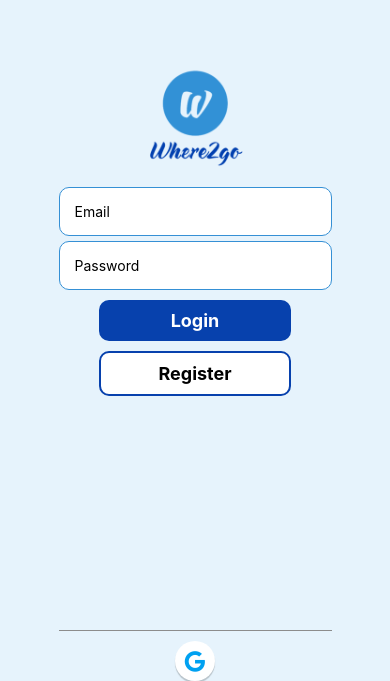
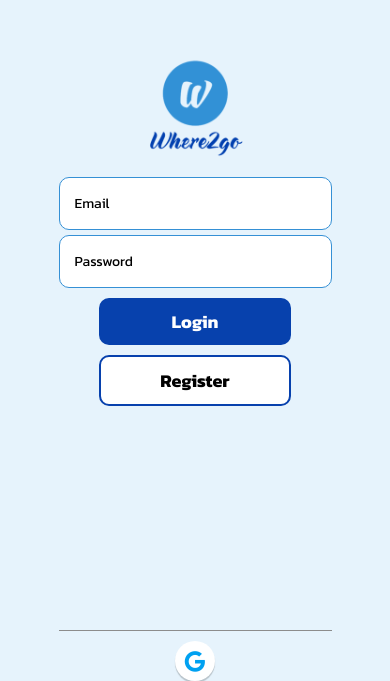
Before and after one commit to garizzutto/solo-project-codeworks, a React Native app: screen /LoginScreen in a window 390 px wide. Shown: the part 163-844 px from the top of the page. Built offline with nearby package versions, Linux system fonts and the light colour scheme; what expo-web-browser would draw is missing.

Commit message:
feat: font added to all texts

```diff
--- a/App.tsx
+++ b/App.tsx
@@ -14,6 +14,7 @@ import { StyleSheet } from 'react-native';
 import NewEventScreen from './screens/NewEventScreen';
 import Header from './components/Header';
 import Icons from './components/Icons';
+import { useFonts } from 'expo-font';
 
 const Stack = createStackNavigator<StackTypeParamList>();
 
@@ -23,6 +24,15 @@ export default function App() {
   );
 
   const header = (props: StackHeaderProps) => <Header {...props} />;
+
+  const [loaded] = useFonts({
+    'Kanit-Regular': require('./assets/fonts/Kanit/Kanit-Regular.ttf'),
+    'Kanit-Bold': require('./assets/fonts/Kanit/Kanit-Bold.ttf'),
+  });
+
+  if (!loaded) {
+    return null;
+  }
 
   return (
     <NavigationContainer>
@@ -66,5 +76,6 @@ export default function App() {
 const styles = StyleSheet.create({
   eventHeaderTitle: {
     fontSize: 30,
+    fontFamily: 'Kanit-Regular',
   },
 });
--- a/components/AttendeeItem.tsx
+++ b/components/AttendeeItem.tsx
@@ -21,7 +21,9 @@ const AttendeeItem = ({ uid }: { uid: string }) => {
         source={picture !== '' ? { uri: picture } : {}}
         style={styles.image}
       />
-      <Text numberOfLines={1}>{name}</Text>
+      <Text numberOfLines={1} style={styles.font}>
+        {name}
+      </Text>
     </View>
   );
 };
@@ -42,4 +44,7 @@ const styles = StyleSheet.create({
     borderWidth: 3,
     borderColor: '#fff',
   },
+  font: {
+    fontFamily: 'Kanit-Regular',
+  },
 });
--- a/components/EventDetails.tsx
+++ b/components/EventDetails.tsx
@@ -27,6 +27,7 @@ const styles = StyleSheet.create({
   },
   text: {
     marginLeft: 5,
+    fontFamily: 'Kanit-Regular',
   },
 });
 
--- a/components/EventItem.tsx
+++ b/components/EventItem.tsx
@@ -3,22 +3,12 @@ import React from 'react';
 import { Event } from '../types';
 import moment from 'moment';
 import { TouchableOpacity } from 'react-native-gesture-handler';
-import { useFonts } from 'expo-font';
 
 const EventItem = ({ event, handleEventClick, horizontal }: Props) => {
-  const [loaded] = useFonts({
-    'Kanit-Regular': require('../assets/fonts/Kanit/Kanit-Regular.ttf'),
-    'Kanit-Bold': require('../assets/fonts/Kanit/Kanit-Bold.ttf'),
-  });
-
   const getDateNthMonth = (date: string) => {
     const parsed = moment(date).format('MMM Do');
     return parsed;
   };
-
-  if (!loaded) {
-    return null;
-  }
 
   return (
     <TouchableOpacity onPress={() => handleEventClick(event)}>
--- a/components/EventList.tsx
+++ b/components/EventList.tsx
@@ -39,6 +39,7 @@ const styles = StyleSheet.create({
     color: '#223a66',
     marginTop: 10,
     marginLeft: 10,
+    fontFamily: 'Kanit-Regular',
   },
   container: {
     width: '100%',
--- a/components/Profile.tsx
+++ b/components/Profile.tsx
@@ -32,7 +32,7 @@ const Profile = ({ user }: { user: User }) => {
       <View style={styles.personalData}>
         <View style={styles.infoContainer}>
           <TextInput
-            style={styles.info}
+            style={[styles.info, styles.font]}
             placeholder="Name"
             value={name}
             onChangeText={(value) => setName(value)}
@@ -40,14 +40,14 @@ const Profile = ({ user }: { user: User }) => {
         </View>
         <View style={styles.infoContainer}>
           <TextInput
-            style={styles.info}
+            style={[styles.info, styles.font]}
             placeholder="Email"
             value={user.email}
             editable={false}
           />
         </View>
         <TouchableOpacity style={styles.personalData} onPress={handleSave}>
-          <Text style={styles.save}>Save</Text>
+          <Text style={[styles.save, styles.font]}>Save</Text>
         </TouchableOpacity>
       </View>
     </View>
@@ -102,4 +102,7 @@ const styles = StyleSheet.create({
     textAlign: 'center',
     padding: 5,
   },
+  font: {
+    fontFamily: 'Kanit-Regular',
+  },
 });
--- a/components/SearchBar.tsx
+++ b/components/SearchBar.tsx
@@ -33,6 +33,7 @@ const styles = StyleSheet.create({
     padding: 10,
     fontSize: 20,
     flex: 1,
+    fontFamily: 'Kanit-Regular',
   },
   iconContainer: {
     alignSelf: 'flex-end',
--- a/screens/EventScreen.tsx
+++ b/screens/EventScreen.tsx
@@ -158,11 +158,12 @@ const styles = StyleSheet.create({
     color: '#fff',
   },
   bold: {
-    fontWeight: 'bold',
+    fontFamily: 'Kanit-Bold',
   },
   description: {
     fontSize: 20,
     padding: 5,
     width: '100%',
+    fontFamily: 'Kanit-Regular',
   },
 });
--- a/screens/LoginScreen.tsx
+++ b/screens/LoginScreen.tsx
@@ -91,21 +91,29 @@ const LoginScreen = ({ navigation }: PropsLoginScreen) => {
       <View style={styles.inputContainer}>
         <Image source={require('../assets/icon.png')} style={styles.logo} />
         <TextInput
-          style={[styles.input, errorMessage === '' ? null : styles.inputError]}
+          style={[
+            styles.input,
+            styles.font,
+            errorMessage === '' ? null : styles.inputError,
+          ]}
           placeholder="Email"
           keyboardType="email-address"
           value={email}
           onChangeText={(value) => setEmail(value)}
         />
         <TextInput
-          style={[styles.input, errorMessage === '' ? null : styles.inputError]}
+          style={[
+            styles.input,
+            styles.font,
+            errorMessage === '' ? null : styles.inputError,
+          ]}
           placeholder="Password"
           secureTextEntry
           value={password}
           onChangeText={(value) => setPassword(value)}
         />
         {errorMessage === '' || (
-          <Text style={styles.validationEmail}>
+          <Text style={[styles.validationEmail, styles.font]}>
             {password === '' || email === ''
               ? 'Email and password cannot be empty'
               : errorMessage}
@@ -181,7 +189,7 @@ const styles = StyleSheet.create({
     padding: 10,
     borderRadius: 10,
     marginTop: 10,
-    fontWeight: 'bold',
+    fontFamily: 'Kanit-Bold',
     fontSize: 18,
     textAlign: 'center',
   },
@@ -221,4 +229,7 @@ const styles = StyleSheet.create({
     justifyContent: 'center',
     color: '#00a1f1',
   },
+  font: {
+    fontFamily: 'Kanit-Regular',
+  },
 });
--- a/screens/NewEventScreen.tsx
+++ b/screens/NewEventScreen.tsx
@@ -215,7 +215,7 @@ const styles = StyleSheet.create({
   },
   title: {
     fontSize: 20,
-    fontWeight: 'bold',
+    fontFamily: 'Kanit-Regular',
   },
   formContainer: {
     backgroundColor: '#e6f3fc',
@@ -229,6 +229,7 @@ const styles = StyleSheet.create({
     width: '80%',
     marginTop: 10,
     borderRadius: 10,
+    fontFamily: 'Kanit-Regular',
   },
   button: {
     width: '70%',
@@ -237,12 +238,12 @@ const styles = StyleSheet.create({
     padding: 10,
     borderRadius: 10,
     marginTop: 10,
-    fontWeight: 'bold',
     fontSize: 18,
     textAlign: 'center',
     backgroundColor: '#0741AD',
     color: 'white',
     height: 50,
+    fontFamily: 'Kanit-Bold',
   },
   container: {
     width: '100%',
@@ -255,7 +256,7 @@ const styles = StyleSheet.create({
   },
   white: {
     color: '#fff',
-    fontWeight: 'bold',
+    fontFamily: 'Kanit-Bold',
     fontSize: 18,
   },
   image: {
```
